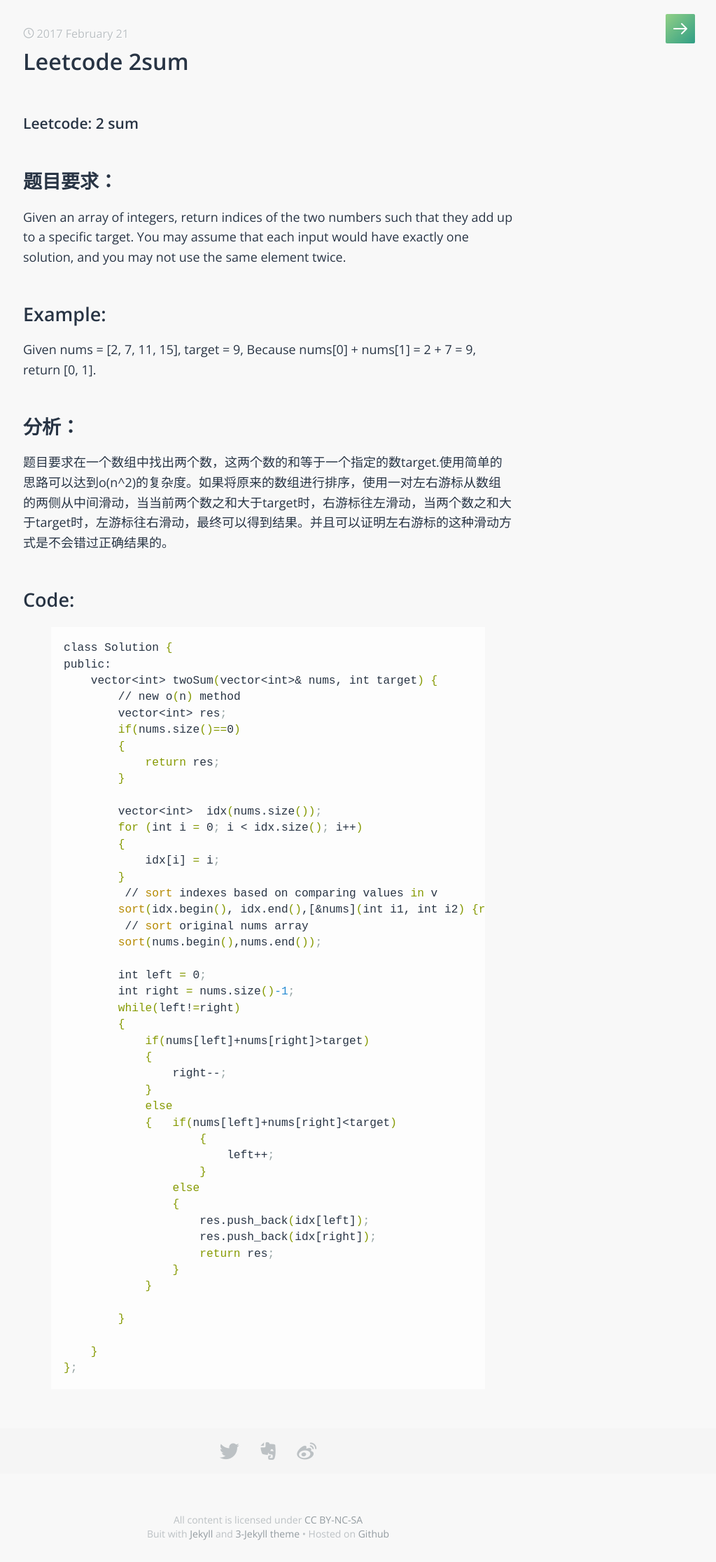
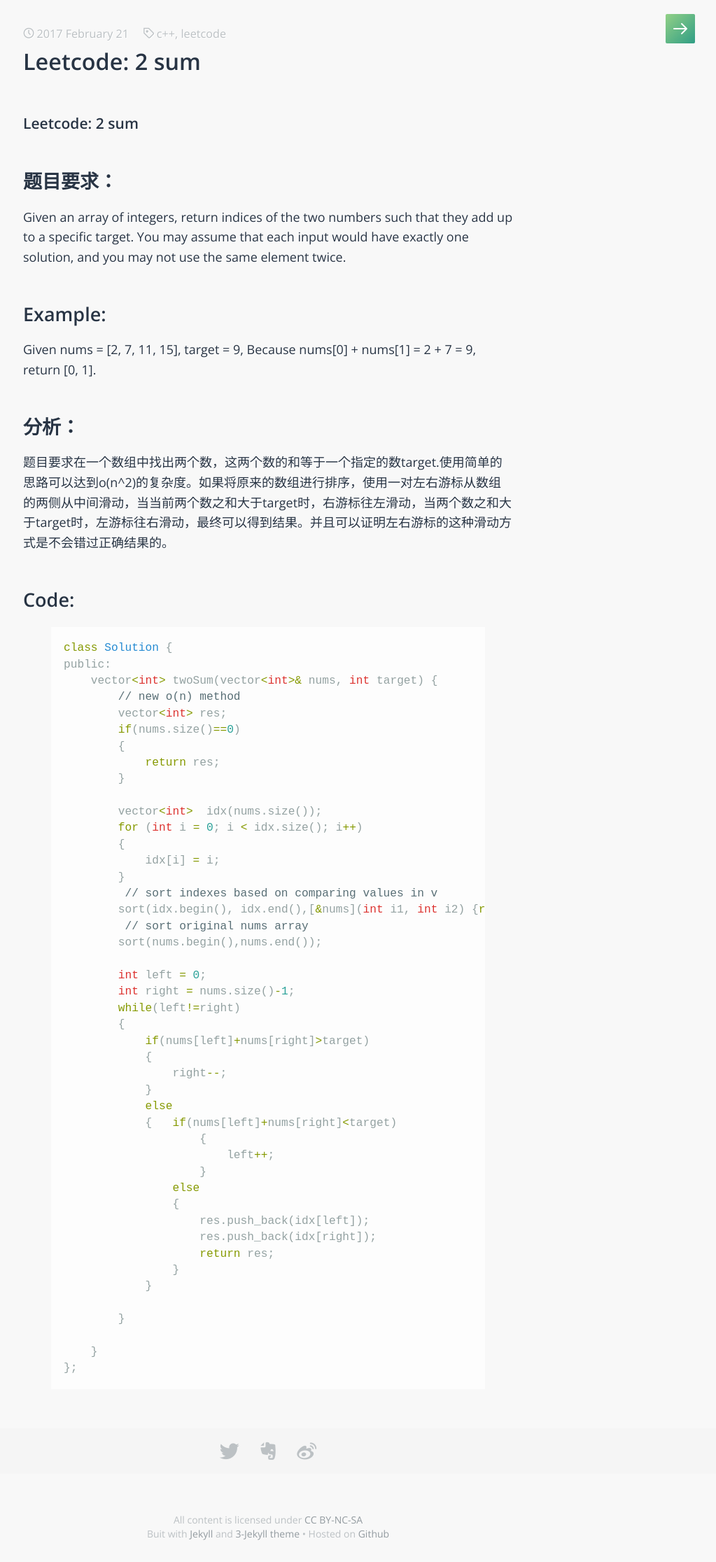
Before and after one commit to Weishenghua/Weishenghua.github.io, a Jekyll site: the page built from _posts/2017-02-21-leetcode-2sum.markdown, in a window 1280 px wide. Shown: the whole page at 70% size, without its empty margins (257-1280 px from the left). Built offline with Jekyll 4.4.1, drawn with Linux system fonts in a browser that asks for light colours; some web fonts are replaced; our own code applies the rules of GitHub Pages for plain Markdown files.

Commit message:
Update 2017-02-21-leetcode-2sum.markdown

```diff
--- a/_posts/2017-02-21-leetcode-2sum.markdown
+++ b/_posts/2017-02-21-leetcode-2sum.markdown
@@ -1,3 +1,11 @@
+---
+layout: post
+title:  "Leetcode: 2 sum"
+date:   2017-02-21
+categories: c++ leetcode
+tags: c++ leetcode
+---
+
 ### Leetcode: 2 sum
 ## 题目要求：
 Given an array of integers, return indices of the two numbers such that they add up to a specific target.
@@ -9,7 +17,7 @@ return [0, 1].
 ## 分析：
 题目要求在一个数组中找出两个数，这两个数的和等于一个指定的数target.使用简单的思路可以达到o(n^2)的复杂度。如果将原来的数组进行排序，使用一对左右游标从数组的两侧从中间滑动，当当前两个数之和大于target时，右游标往左滑动，当两个数之和大于target时，左游标往右滑动，最终可以得到结果。并且可以证明左右游标的这种滑动方式是不会错过正确结果的。
 ## Code:
-{% highlight bash lineno %}
+{% highlight c++ %}
 class Solution {
 public:
     vector<int> twoSum(vector<int>& nums, int target) {
```
